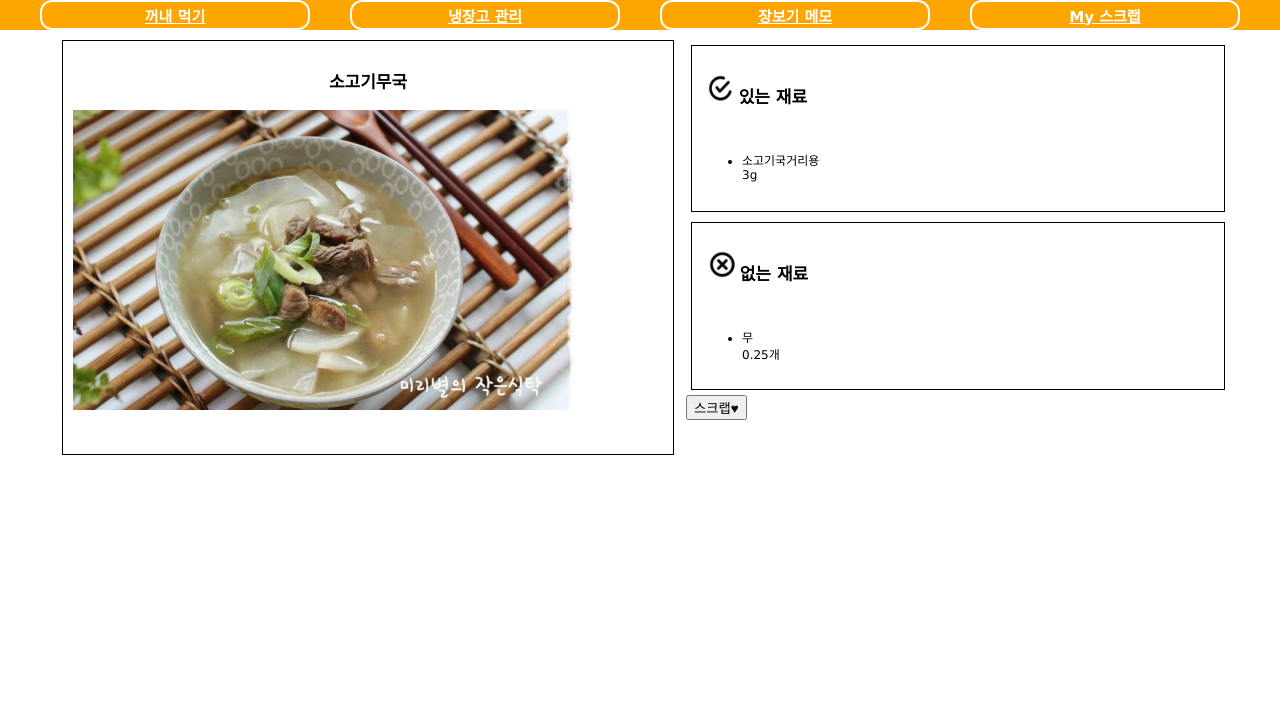
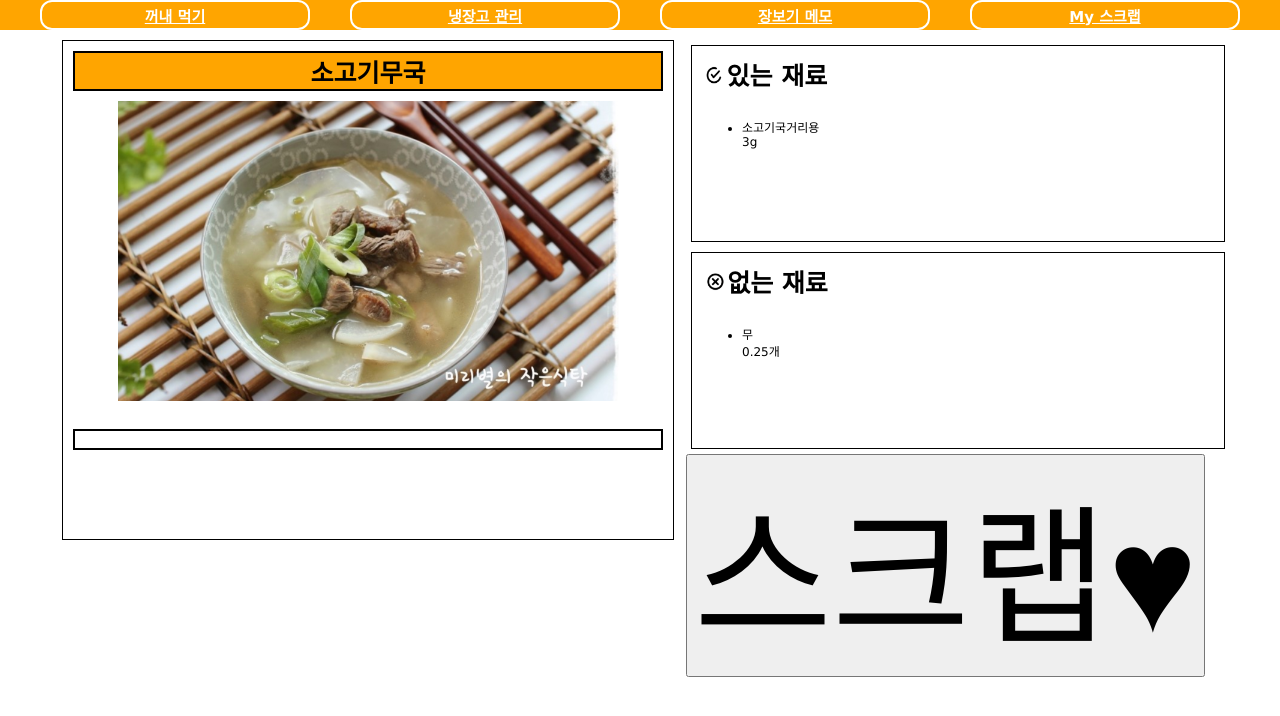
Before and after one commit to KahyeAhn/threemeals, a Django app: page /fridge/1/menu_detail/ in a window 1280 px wide. Shown: the part 30-746 px from the top of the page. Run offline with Django 3.2, Linux system fonts and the light colour scheme; a user stored in the database is signed in; data comes from the database, SQL or seed files in the repository; both versions use the stored data as it was after the commit.

Commit message:
fix menu_detail css

```diff
--- a/fridge/static/fridge/menu_detail.css
+++ b/fridge/static/fridge/menu_detail.css
@@ -2,17 +2,38 @@ div.wrapper{
     display: flex;
     flex: 1;
 }
+
 p.title{
-    font-size: 17px;
+    font-size: 25px;
     font-weight: bold;
+    margin : 0 auto;
 }
 
-p.menuDescription{
-    font-size: 17px;
+p.menuTitle{
+    font-size: 25px;
+    font-weight: bold;
+    border-width : 2px;
+    border-style : solid;
+    bodrer-color : black;
+    background : orange;
+    display : block;
+    margin : 0 auto;
 }
-div.recipe > img{
-    margin: auto;
+
+div#recipe > img{
+    display: block;
+    margin-left : auto;
+    margin-right : auto;
+    margin-top : 10px
 }
+
+div.menuDescription{
+   border-width : 2px;
+   border-style : solid;
+   border-color : black;
+   font-size : 17px
+}
+
 div.ingredients{
     display: flex;
     flex-direction: column;
--- a/fridge/templates/fridge/menu_detail.html
+++ b/fridge/templates/fridge/menu_detail.html
@@ -11,22 +11,22 @@
 <div id="content">
     <div class="wrapper">
         <div id="recipe">
-            <p class="title" style="text-align:center">{{ menu.menu_name }}</p>
+            <p class="menuTitle" style="text-align:center">{{ menu.menu_name }}</p>
             {% if menu.menu_image %}
             <img src="{{ menu.menu_image.url }}" height="300"> <br><br>
             {% else %}
             <img src="//:0" height="300" title="사진 불러오기"> <br><br>
             {% endif %}
+            <div class="menuDescription">
+              <p>{{ menu.recipe.description|linebreaks }}</p>
+            </div>
 
-            <p class="menuDescription">
-                {{ menu.recipe.description|linebreaks }}
-            </p>
 
         </div>
 
         <div class="ingredients">
             <div id="yes_ingredients">
-                <p class="title"><img src="{% static 'img/checkbox.png' %}" style="height:30px;">있는 재료</p> <br>
+                <p class="title"><img src="{% static 'img/checkbox.png' %}" style="height:20px;">있는 재료</p> <br>
                 <ul>
                     {% for ingre_code, ingre_weight in yes_ingre.items %}
                     <li>{{ ingre_code.ingredientName }}<br>
@@ -39,7 +39,7 @@
             </div>
 
             <div id="no_ingredients">
-                <p class="title"><img src="{% static 'img/xbox.png' %}" style="height:30px;">없는 재료</p> <br>
+                <p class="title"><img src="{% static 'img/xbox.png' %}" style="height:20px;">없는 재료</p> <br>
                 <ul>
                     {% for ingre_code, ingre_weight in no_ingre.items %}
                     <li>{{ ingre_code.ingredientName }}<br>
@@ -48,8 +48,8 @@
                     {% endfor %}
                 </ul>
             </div>
-            <div>
-                <form method="POST" action="{% url 'fridge:do_scrap' menu.id %}">{% csrf_token %}<input type="submit" value="스크랩&hearts;"></form>
+            <div class = "scrap">
+                <form method="POST" action="{% url 'fridge:do_scrap' menu.id %}">{% csrf_token %}<input type="submit" style="font-size:150px;" value="스크랩&hearts;"></form>
             </div>
         </div>
     </div>
```
Also changed, not shown: db.sqlite3.
